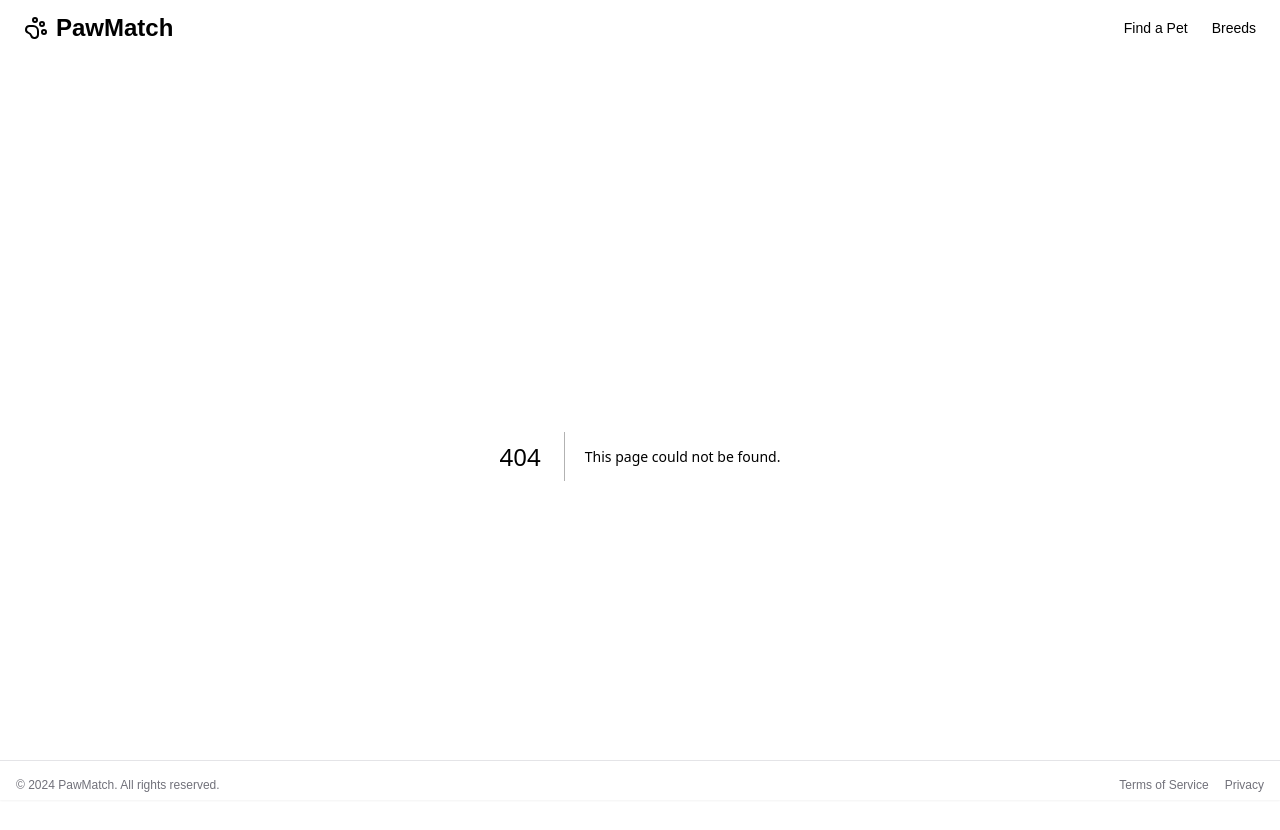
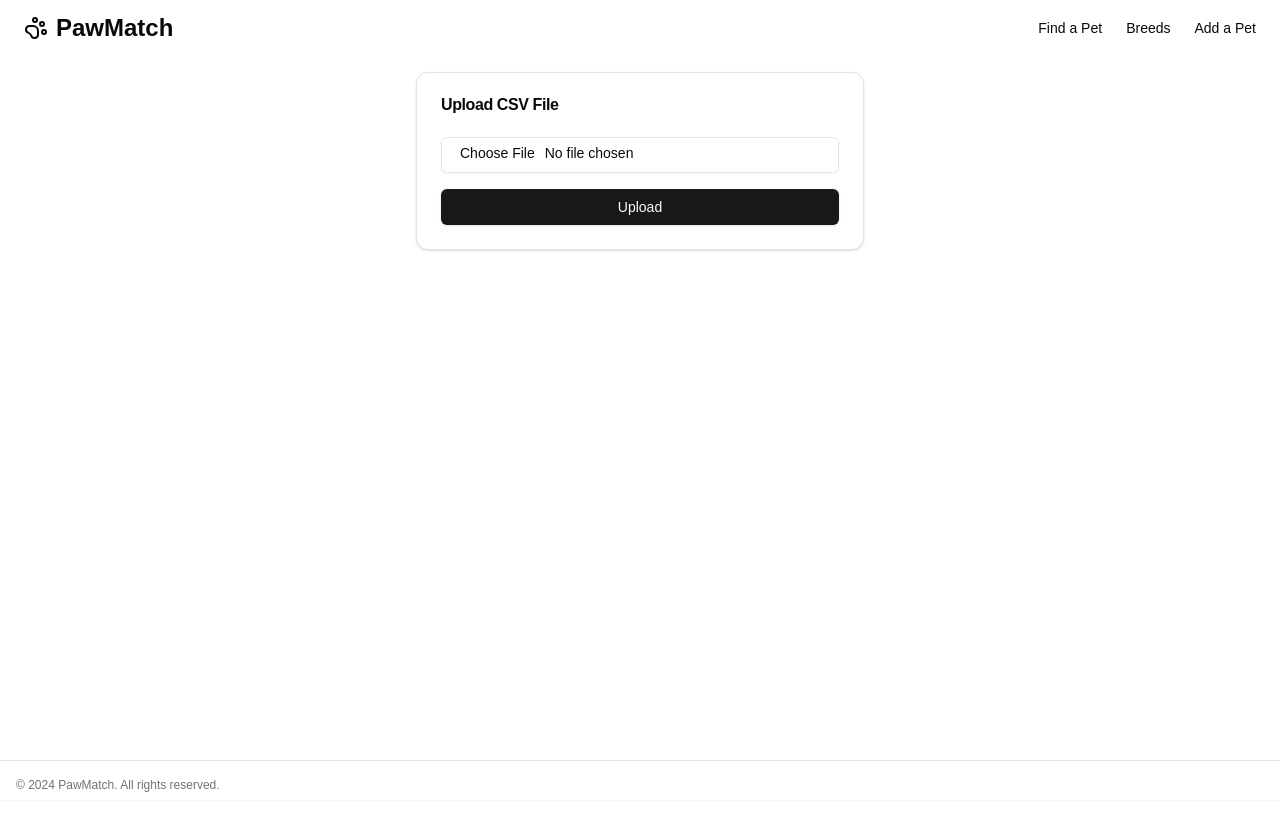
Before and after one commit to morepriyam/PawMatch-FE, a Next.js app: page /csvupload in a window 1280 px wide. Before the commit this address had no page. Shown: the top 830 px of the page. After the commit the page ends 800 px from the top, so only its background shows below. Built offline with nearby package versions, Linux system fonts and the light colour scheme.

Commit message:
csvupload feat

```diff
--- /dev/null
+++ b/src/app/csvupload/page.tsx
@@ -0,0 +1,80 @@
+"use client";
+
+import { useState } from "react";
+import { Button } from "@/components/ui/button";
+import { Input } from "@/components/ui/input";
+import { Card, CardContent, CardHeader, CardTitle } from "@/components/ui/card";
+import { Alert, AlertDescription } from "@/components/ui/alert";
+
+export default function CSVUpload() {
+	const [file, setFile] = useState<File | null>(null);
+	const [response, setResponse] = useState<string | null>(null);
+	const [error, setError] = useState<string | null>(null);
+
+	const handleSubmit = async (e: React.FormEvent<HTMLFormElement>) => {
+		e.preventDefault();
+		if (!file) {
+			setError("Please select a CSV file");
+			return;
+		}
+
+		const formData = new FormData();
+		formData.append("file", file);
+
+		try {
+			const res = await fetch("http://localhost:8080/api/v1/Pets/upload/csv", {
+				method: "POST",
+				body: formData,
+			});
+
+			if (!res.ok) {
+				throw new Error(`HTTP error! status: ${res.status}`);
+			}
+
+			const data = await res.text();
+			setResponse(data);
+			setError(null);
+		} catch (err) {
+			setError("An error occurred while uploading the file");
+			setResponse(null);
+			console.error("Error:", err);
+		}
+	};
+
+	return (
+		<div className="container mx-auto p-4">
+			<Card className="w-full max-w-md mx-auto">
+				<CardHeader>
+					<CardTitle>Upload CSV File</CardTitle>
+				</CardHeader>
+				<CardContent>
+					<form onSubmit={handleSubmit} className="space-y-4">
+						<div>
+							<Input
+								type="file"
+								accept=".csv"
+								onChange={(e) => setFile(e.target.files?.[0] || null)}
+								className="cursor-pointer"
+							/>
+						</div>
+						<Button type="submit" className="w-full">
+							Upload
+						</Button>
+					</form>
+
+					{error && (
+						<Alert variant="destructive" className="mt-4">
+							<AlertDescription>{error}</AlertDescription>
+						</Alert>
+					)}
+
+					{response && (
+						<Alert className="mt-4">
+							<AlertDescription>{response}</AlertDescription>
+						</Alert>
+					)}
+				</CardContent>
+			</Card>
+		</div>
+	);
+}
--- a/src/app/layout.tsx
+++ b/src/app/layout.tsx
@@ -17,8 +17,8 @@ const geistMono = localFont({
 });
 
 export const metadata: Metadata = {
-	title: "Create Next App",
-	description: "Generated by create next app",
+  title: "PawMatch",
+  description: "Pet adoption made easy",
 };
 
 export default function RootLayout({
--- a/src/app/page.tsx
+++ b/src/app/page.tsx
@@ -1,5 +1,4 @@
 import { Button } from "@/components/ui/button";
-import Navbar from "@/components/ui/global/navbar";
 import { Input } from "@/components/ui/input";
 import { Search, Heart, MessageCircle, PawPrint } from "lucide-react";
 import Link from "next/link";
@@ -8,7 +7,7 @@ export default function Component() {
   return (
     <div className="flex flex-col min-h-screen">
       <main className="flex-1">
-				<section className="w-full py-12 md:py-24 lg:py-32 xl:py-48 bg-[url('https://cdn.shopify.com/s/files/1/0265/6157/7032/files/Black_and_Brown_Dog_Breeds_14b2f8b6-4fee-4d93-b9f7-be7bc415e597.jpg?v=1696310874')] bg-cover bg-center">
+        <section className="w-full py-12 md:py-24 lg:py-32 xl:py-48 bg-[url('https://cdn.discordapp.com/attachments/1303123407814000713/1315108778869526619/chewy-3cAMUE3YAO8-unsplash.jpg?ex=675635fe&is=6754e47e&hm=936bc966797cc9db2814e88a0c05e7206e6a5408531f3f60fbab20eeef1850d9&')] bg-cover bg-center">
           <div className="container px-4 md:px-6">
             <div className="flex flex-col items-center space-y-4 text-center">
               <div className="space-y-2">
@@ -19,19 +18,6 @@ export default function Component() {
                   Connect with local shelters, browse pet profiles, and start
                   your adoption journey today.
                 </p>
-							</div>
-							<div className="w-full max-w-sm space-y-2">
-								<form className="flex space-x-2">
-									<Input
-										className=" bg-primary-foreground max-w-lg flex-1"
-										placeholder="Search for pets..."
-										type="text"
-									/>
-									<Button type="submit">
-										<Search className="h-4 w-4" />
-										<span className="sr-only">Search</span>
-									</Button>
-								</form>
               </div>
             </div>
           </div>
--- /dev/null
+++ b/src/components/ui/alert.tsx
@@ -0,0 +1,59 @@
+import * as React from "react"
+import { cva, type VariantProps } from "class-variance-authority"
+
+import { cn } from "@/lib/utils"
+
+const alertVariants = cva(
+  "relative w-full rounded-lg border px-4 py-3 text-sm [&>svg+div]:translate-y-[-3px] [&>svg]:absolute [&>svg]:left-4 [&>svg]:top-4 [&>svg]:text-foreground [&>svg~*]:pl-7",
+  {
+    variants: {
+      variant: {
+        default: "bg-background text-foreground",
+        destructive:
+          "border-destructive/50 text-destructive dark:border-destructive [&>svg]:text-destructive",
+      },
+    },
+    defaultVariants: {
+      variant: "default",
+    },
+  }
+)
+
+const Alert = React.forwardRef<
+  HTMLDivElement,
+  React.HTMLAttributes<HTMLDivElement> & VariantProps<typeof alertVariants>
+>(({ className, variant, ...props }, ref) => (
+  <div
+    ref={ref}
+    role="alert"
+    className={cn(alertVariants({ variant }), className)}
+    {...props}
+  />
+))
+Alert.displayName = "Alert"
+
+const AlertTitle = React.forwardRef<
+  HTMLParagraphElement,
+  React.HTMLAttributes<HTMLHeadingElement>
+>(({ className, ...props }, ref) => (
+  <h5
+    ref={ref}
+    className={cn("mb-1 font-medium leading-none tracking-tight", className)}
+    {...props}
+  />
+))
+AlertTitle.displayName = "AlertTitle"
+
+const AlertDescription = React.forwardRef<
+  HTMLParagraphElement,
+  React.HTMLAttributes<HTMLParagraphElement>
+>(({ className, ...props }, ref) => (
+  <div
+    ref={ref}
+    className={cn("text-sm [&_p]:leading-relaxed", className)}
+    {...props}
+  />
+))
+AlertDescription.displayName = "AlertDescription"
+
+export { Alert, AlertTitle, AlertDescription }
--- a/src/components/ui/global/footer.tsx
+++ b/src/components/ui/global/footer.tsx
@@ -8,20 +8,6 @@ export default function Footer() {
 				<p className="text-xs text-muted-foreground mb-2 sm:mb-0">
 					© 2024 PawMatch. All rights reserved.
 				</p>
-				<nav className="flex gap-4">
-					<Link
-						className="text-xs text-muted-foreground hover:text-foreground transition-colors"
-						href="#"
-					>
-						Terms of Service
-					</Link>
-					<Link
-						className="text-xs text-muted-foreground hover:text-foreground transition-colors"
-						href="#"
-					>
-						Privacy
-					</Link>
-				</nav>
 			</div>
 		</footer>
 	);
--- a/src/components/ui/global/navbar.tsx
+++ b/src/components/ui/global/navbar.tsx
@@ -22,6 +22,13 @@ export default function Navbar() {
 				>
 					Breeds
 				</Link>
+
+				<Link
+					className="text-sm font-medium hover:underline underline-offset-4"
+					href="/csvupload"
+				>
+					Add a Pet
+				</Link>
 			</nav>
 		</header>
 	);
```
Lines whose indentation alone changed are shown as unchanged.
